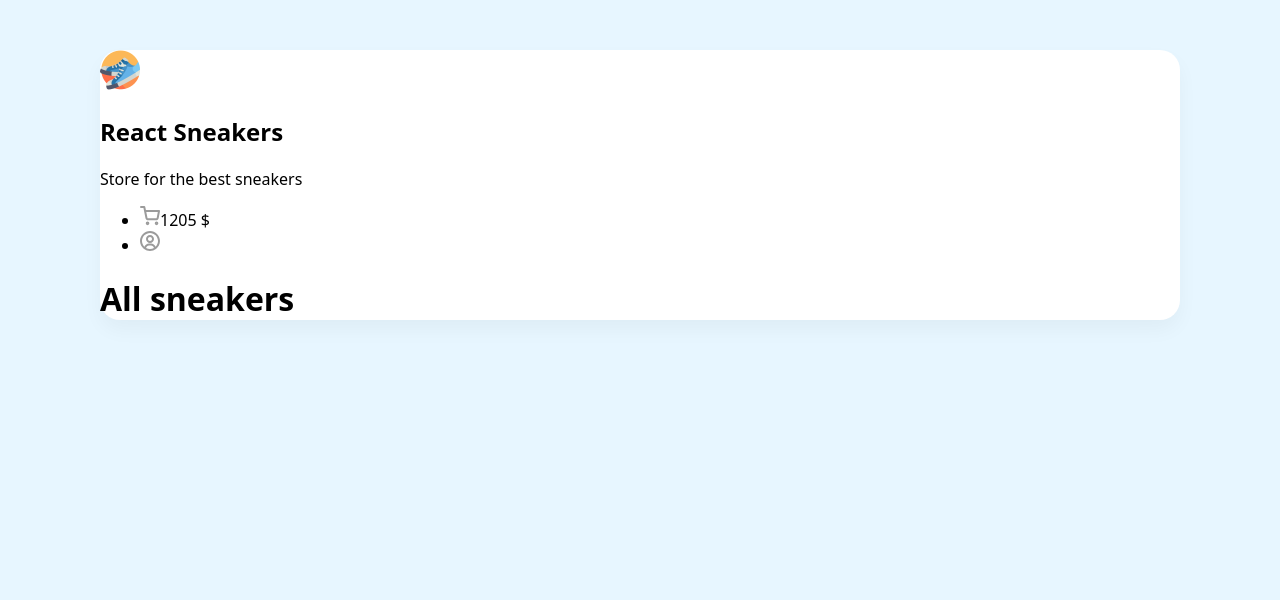
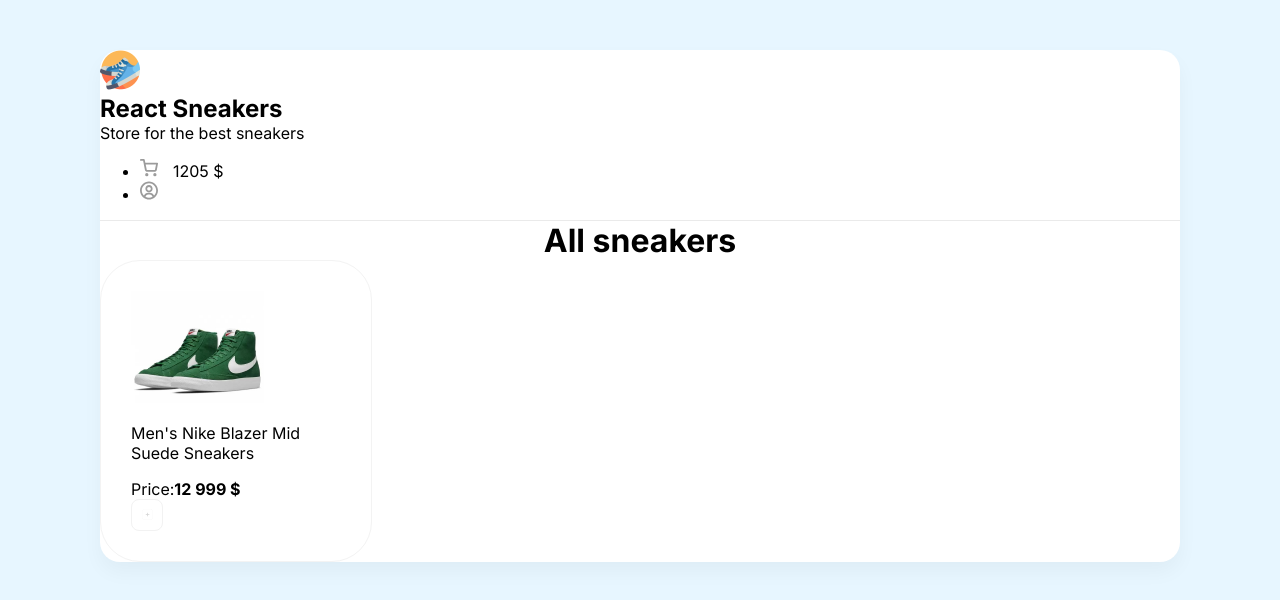
Before and after one commit to VadimKorobec/react-store-sneakers, a React (Create React App) app: page / in a window 1280 px wide. Shown: the top 600 px of the page. Built offline with nearby package versions, Linux system fonts and the light colour scheme.

Commit message:
add  scss

```diff
--- a/package.json
+++ b/package.json
@@ -10,6 +10,7 @@
     "@types/node": "^16.18.54",
     "@types/react": "^18.2.22",
     "@types/react-dom": "^18.2.7",
+    "macro-css": "^1.0.5",
     "node-sass": "^7.0.3",
     "react": "^18.2.0",
     "react-dom": "^18.2.0",
--- a/public/index.html
+++ b/public/index.html
@@ -24,7 +24,13 @@
       work correctly both with client-side routing and a non-root public URL.
       Learn how to configure a non-root public URL by running `npm run build`.
     -->
-    <title>React App</title>
+    <link rel="preconnect" href="https://fonts.googleapis.com" />
+    <link rel="preconnect" href="https://fonts.gstatic.com" crossorigin />
+    <link
+      href="https://fonts.googleapis.com/css2?family=Inter:wght@400;500;600;700;800&family=Montserrat:wght@300&family=Nunito:wght@300;400;500;600;700;800;900&family=Roboto:wght@400;500;700&display=swap"
+      rel="stylesheet"
+    />
+    <title>React Sneakers</title>
   </head>
   <body>
     <noscript>You need to enable JavaScript to run this app.</noscript>
--- a/src/components/App/App.tsx
+++ b/src/components/App/App.tsx
@@ -1,67 +1,44 @@
 export const App = () => {
   return (
-    <div className="wrapper">
-      <header>
-        <div className="headerLeft">
+    <div className="wrapper clear">
+      <header className="d-flex justify-between align-center p-40">
+        <div className="d-flex align-center">
           <img src="/img/logo.png" alt="logo" width={40} height={40} />
-          <div className="headerInfo">
-            <h2>React Sneakers</h2>
+          <div>
+            <h2 className="text-uppercase">React Sneakers</h2>
             <p>Store for the best sneakers</p>
           </div>
         </div>
-        <ul className="headerRight">
-          <li>
-            <svg
-              width="20"
-              height="20"
-              viewBox="0 0 20 20"
-              fill="none"
-              xmlns="http://www.w3.org/2000/svg"
-            >
-              <path
-                d="M7.54548 18.1818C7.99735 18.1818 8.36366 17.8155 8.36366 17.3636C8.36366 16.9117 7.99735 16.5454 7.54548 16.5454C7.09361 16.5454 6.72729 16.9117 6.72729 17.3636C6.72729 17.8155 7.09361 18.1818 7.54548 18.1818Z"
-                stroke="#9B9B9B"
-                stroke-width="2"
-                stroke-linecap="round"
-                stroke-linejoin="round"
-              />
-              <path
-                d="M16.5455 18.1818C16.9973 18.1818 17.3637 17.8155 17.3637 17.3636C17.3637 16.9117 16.9973 16.5454 16.5455 16.5454C16.0936 16.5454 15.7273 16.9117 15.7273 17.3636C15.7273 17.8155 16.0936 18.1818 16.5455 18.1818Z"
-                stroke="#9B9B9B"
-                stroke-width="2"
-                stroke-linecap="round"
-                stroke-linejoin="round"
-              />
-              <path
-                d="M1 1H4.27273L6.46545 11.9555C6.54027 12.3321 6.7452 12.6705 7.04436 12.9113C7.34351 13.1522 7.71784 13.2801 8.10182 13.2727H16.0545C16.4385 13.2801 16.8129 13.1522 17.112 12.9113C17.4112 12.6705 17.6161 12.3321 17.6909 11.9555L19 5.09091H5.09091"
-                stroke="#9B9B9B"
-                stroke-width="2"
-                stroke-linecap="round"
-                stroke-linejoin="round"
-              />
-            </svg>
+        <ul className="d-flex">
+          <li className="mr-30">
+            <img src="/img/cart.svg" alt="cart" width={18} height={18} />
             <span>1205 $</span>
           </li>
           <li>
-            <svg
-              width="20"
-              height="20"
-              viewBox="0 0 20 20"
-              fill="none"
-              xmlns="http://www.w3.org/2000/svg"
-            >
-              <path
-                fill-rule="evenodd"
-                clip-rule="evenodd"
-                d="M0 10C0 4.579 4.579 0 10 0C15.421 0 20 4.579 20 10C20 13.19 18.408 16.078 16 17.924V18H15.898C14.23 19.245 12.187 20 10 20C7.813 20 5.77 19.245 4.102 18H4V17.924C1.592 16.078 0 13.189 0 10ZM7.12347 15.236C6.59154 15.6639 6.22136 16.2604 6.074 16.927C7.242 17.604 8.584 18 10 18C11.416 18 12.758 17.604 13.926 16.927C13.7785 16.2605 13.4082 15.6641 12.8764 15.2362C12.3445 14.8083 11.6827 14.5744 11 14.573H9C8.3173 14.5742 7.6554 14.808 7.12347 15.236ZM13.7677 13.4117C14.5877 13.9574 15.2286 14.7329 15.61 15.641C17.077 14.182 18 12.176 18 10C18 5.663 14.337 2 10 2C5.663 2 2 5.663 2 10C2 12.176 2.923 14.182 4.39 15.641C4.77144 14.7329 5.41227 13.9574 6.23227 13.4117C7.05227 12.866 8.01501 12.5742 9 12.573H11C11.985 12.5742 12.9477 12.866 13.7677 13.4117ZM6 8C6 5.72 7.72 4 10 4C12.28 4 14 5.72 14 8C14 10.28 12.28 12 10 12C7.72 12 6 10.28 6 8ZM8 8C8 9.178 8.822 10 10 10C11.178 10 12 9.178 12 8C12 6.822 11.178 6 10 6C8.822 6 8 6.822 8 8Z"
-                fill="#9B9B9B"
-              />
-            </svg>
+            <img src="/img/user.svg" alt="user" width={18} height={19} />
           </li>
         </ul>
       </header>
-      <div className="content">
+      <div className="content p-40">
         <h1>All sneakers</h1>
+        <div className="card">
+          <img
+            src="/img/sneakers/1.jpg"
+            alt="sneakers"
+            width={133}
+            height={112}
+          />
+          <p>Men's Nike Blazer Mid Suede Sneakers</p>
+          <div className="d-flex justify-between">
+            <div className="d-flex flex-colum">
+              <span>Price:</span>
+              <b>12 999 $</b>
+            </div>
+            <button className="button">
+              <img src="/img/btn-plus.svg" alt="plus" width={11} height={11} />
+            </button>
+          </div>
+        </div>
       </div>
     </div>
   );
--- a/src/index.scss
+++ b/src/index.scss
@@ -1,7 +1,7 @@
 body {
   margin: 0;
-  font-family: system-ui, -apple-system, BlinkMacSystemFont, "Segoe UI", Roboto,
-    Oxygen, Ubuntu, Cantarell, "Open Sans", "Helvetica Neue", sans-serif;
+  font-family: "Inter", system-ui, -apple-system, BlinkMacSystemFont, "Segoe UI",
+    Roboto, Oxygen, Ubuntu, Cantarell, "Open Sans", "Helvetica Neue", sans-serif;
   -webkit-font-smoothing: antialiased;
   -moz-osx-font-smoothing: grayscale;
   background-color: #e7f6ff;
@@ -14,3 +14,38 @@
   max-width: 1080px;
   margin: 50px auto;
 }
+
+header {
+  border-bottom: 1px solid #eaeaea;
+  img {
+    margin-right: 15px;
+  }
+  h2,
+  p {
+    margin: 0;
+  }
+}
+
+.content {
+  h1 {
+    margin: 0;
+    text-align: center;
+  }
+}
+
+.card {
+  border: 1px solid #f3f3f3;
+  padding: 30px;
+  width: 210px;
+  border-radius: 40px;
+}
+
+.button {
+  background: #ffffff;
+  border: 1px solid #f2f2f2;
+  box-sizing: border-box;
+  border-radius: 8px;
+  height: 32px;
+  width: 32px;
+  cursor: pointer;
+}
--- a/src/index.tsx
+++ b/src/index.tsx
@@ -1,6 +1,7 @@
 import React from "react";
 import ReactDOM from "react-dom/client";
 import "./index.scss";
+import 'macro-css'
 import { App } from "./components/App/App";
 
 const root = ReactDOM.createRoot(
```
Also changed, not shown: 1 other file (tests, documents, lock files or other folders).
